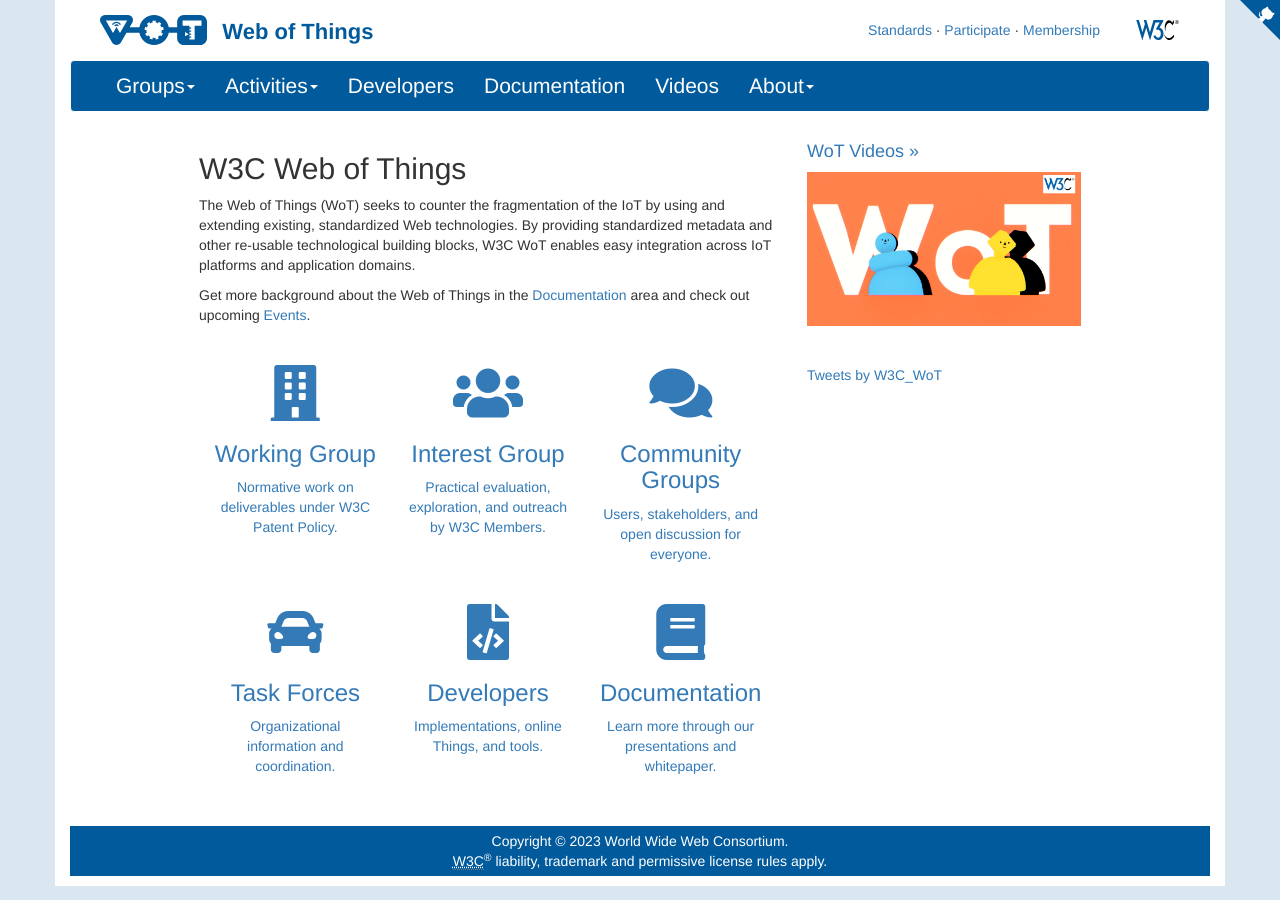
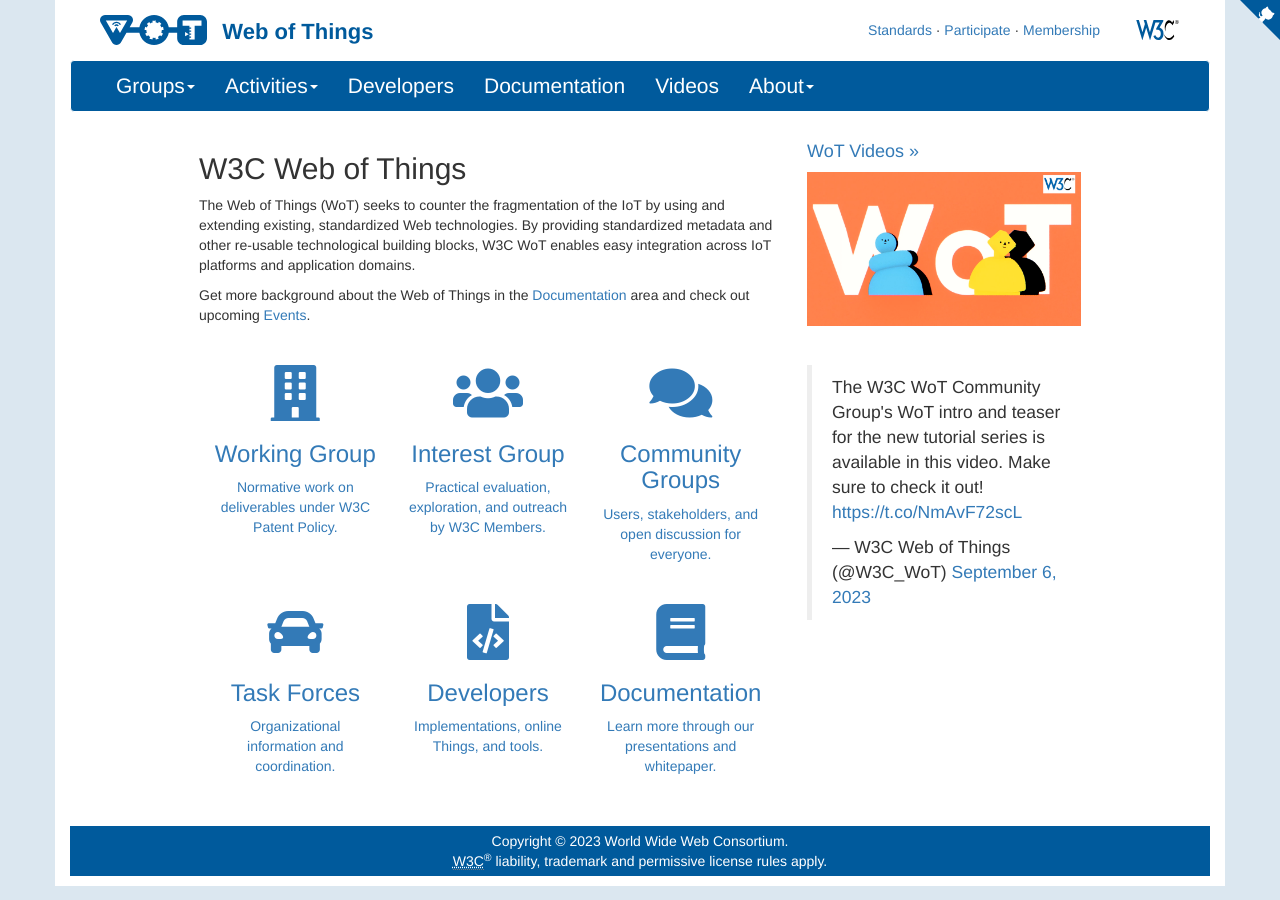
Before and after one commit to w3c/wot-marketing, a Jekyll site: the page built from docs/index.html, in a window 1280 px wide. Built offline with Jekyll 4.4.1, drawn with Linux system fonts in a browser that asks for light colours; nearby versions of some CDN libraries; comment, search, counter and statistics services are not loaded.

Commit message:
change twitter to latest post

```diff
--- a/docs/index.html
+++ b/docs/index.html
@@ -87,7 +87,7 @@
 
 	</div>
 	<div class="col-md-4">
-		<a class="twitter-timeline" data-height="450" data-tweet-limit="5" href="https://twitter.com/W3C_WoT?ref_src=twsrc%5Etfw">Tweets by W3C_WoT</a>
+		<blockquote class="twitter-tweet"><p lang="en" dir="ltr">The W3C WoT Community Group&#39;s WoT intro and teaser for the new tutorial series is available in this video. Make sure to check it out! <a href="https://t.co/NmAvF72scL">https://t.co/NmAvF72scL</a></p>&mdash; W3C Web of Things (@W3C_WoT) <a href="https://twitter.com/W3C_WoT/status/1699441130511761852?ref_src=twsrc%5Etfw">September 6, 2023</a></blockquote>
 		<script async src="https://platform.twitter.com/widgets.js" charset="utf-8"></script>
 	</div>
 	</div>
```
